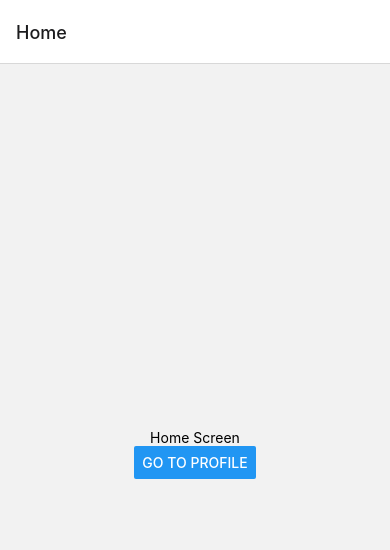
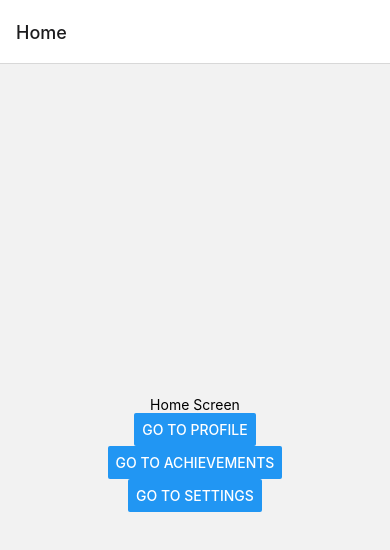
Before and after one commit to JohanLee2000/GNEC-Hackathon, a React Native app in the folder CarbonGo/: screen /Home in a window 390 px wide. Shown: the top 550 px of the page. Built offline with nearby package versions, Linux system fonts and the light colour scheme.

Commit message:
Add Achievements and Settings

```diff
--- a/CarbonGo/App.js
+++ b/CarbonGo/App.js
@@ -16,6 +16,8 @@ export default function App() {
         <>
           <Stack.Screen name="Home" component={Home} />
           <Stack.Screen name="Profile" component={Profile} />
+          <Stack.Screen name="Achievements" component={Achievements} />
+          <Stack.Screen name="Settings" component={Settings} />
         </>
       </Stack.Navigator>
     </NavigationContainer>
--- a/CarbonGo/package.json
+++ b/CarbonGo/package.json
@@ -17,7 +17,8 @@
     "expo-status-bar": "~1.11.1",
     "react": "18.2.0",
     "react-native": "0.73.6",
-    "react-native-web": "~0.19.6"
+    "react-native-web": "~0.19.6",
+    "react-native-gesture-handler": "~2.14.0"
   },
   "devDependencies": {
     "@babel/core": "^7.20.0"
--- a/CarbonGo/screens/Home.js
+++ b/CarbonGo/screens/Home.js
@@ -8,6 +8,14 @@ const Home = ({ navigation }) => {
             <Button
                 title="Go to Profile"
                 onPress={() => navigation.navigate('Profile')} // Make sure you have a DetailsScreen defined to use this
+            />
+            <Button
+                title="Go to Achievements"
+                onPress={() => navigation.navigate('Achievements')} // Make sure you have a DetailsScreen defined to use this
+            />
+            <Button
+                title="Go to Settings"
+                onPress={() => navigation.navigate('Settings')} // Make sure you have a DetailsScreen defined to use this
             />
         </View>
     );
```
Also changed, not shown: 1 other file (tests, documents, lock files or other folders).
